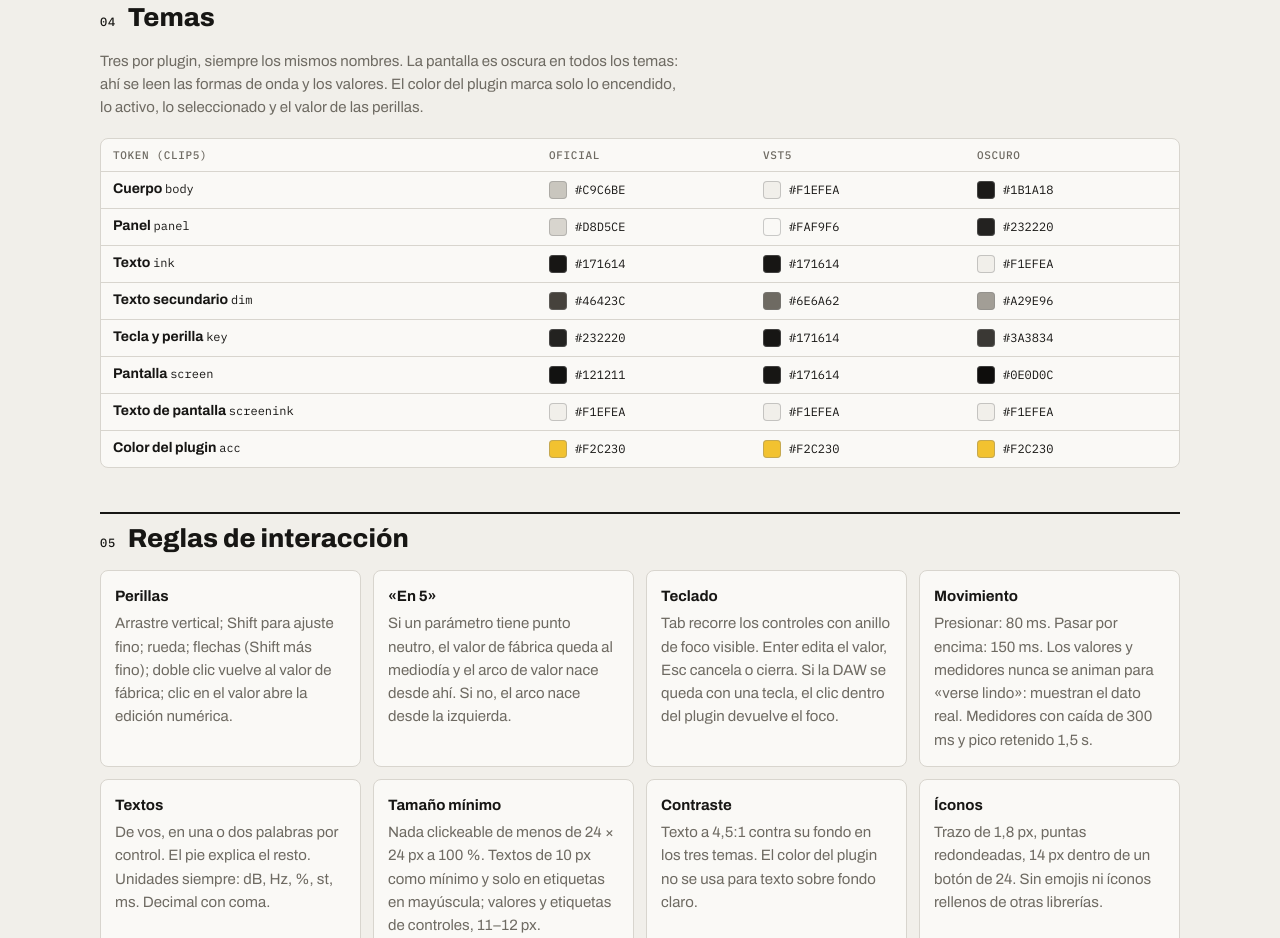
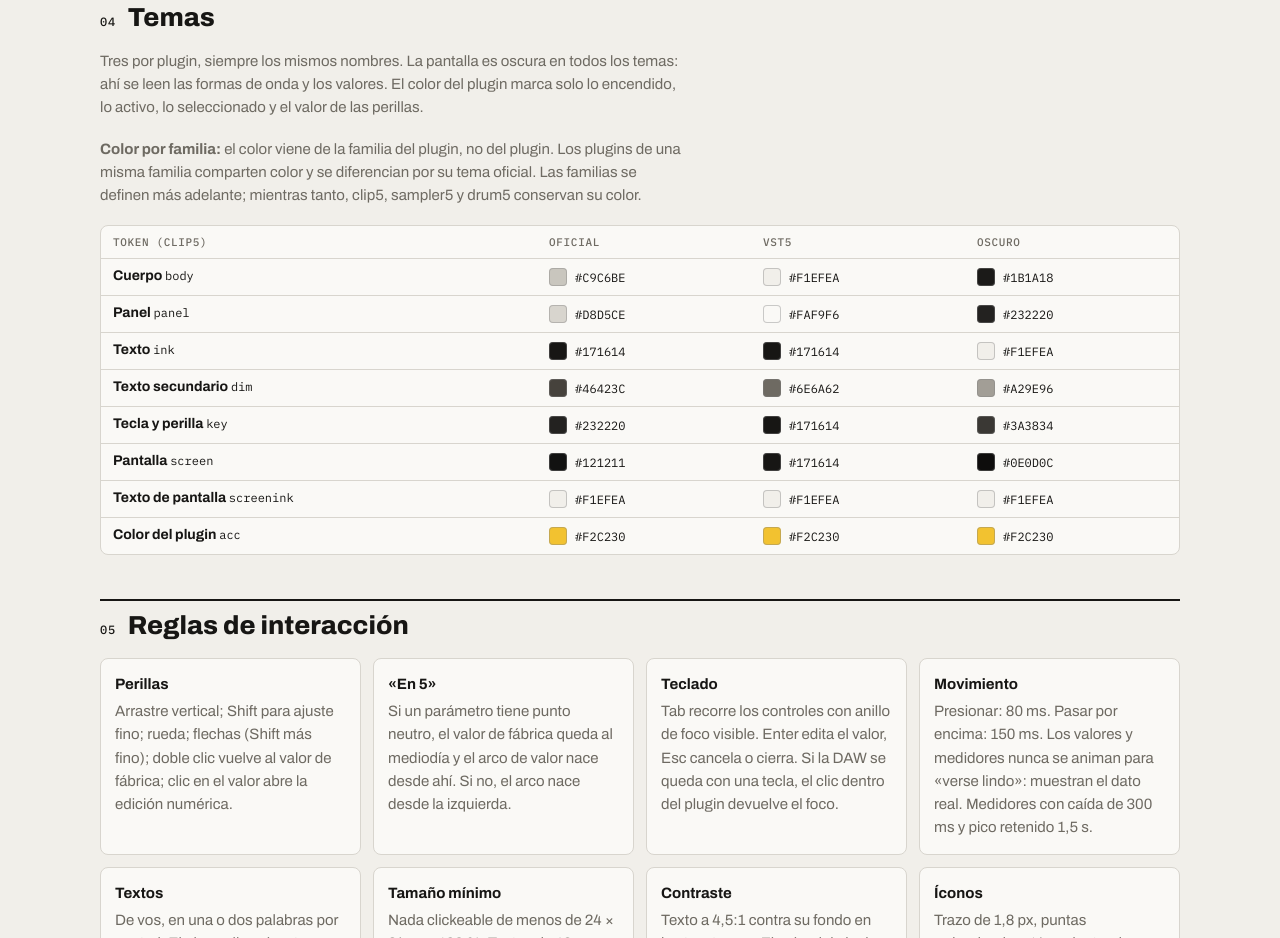
Before and after one commit to 555unkwork-svg/vst5-web, a plain HTML site: page marca/elementos/index.html in a window 1280 px wide. Shown: the part 2636-3574 px from the top of the page. Drawn offline with Linux system fonts and the light colour scheme.

Commit message:
Color por familia en la guía de marca y la de elementos
El color pasa a ser de la familia del plugin. Las familias se definen más
adelante; clip5, sampler5 y drum5 conservan su color mientras tanto y los
reservados pasan a ser colores libres para familias nuevas.

Co-Authored-By: Claude Opus 5.5 <noreply@anthropic.com>
Claude-Session: https://claude.ai/code/session_01HXkKqzy7o3BpyTBZAgNxcu

```diff
--- a/marca/elementos/index.html
+++ b/marca/elementos/index.html
@@ -92,6 +92,7 @@ td code,p code{font:12px var(--m)}
 <section class="sec">
   <div class="sec-h"><span class="mono">04</span><h2>Temas</h2></div>
   <p class="muted">Tres por plugin, siempre los mismos nombres. La pantalla es oscura en todos los temas: ahí se leen las formas de onda y los valores. El color del plugin marca solo lo encendido, lo activo, lo seleccionado y el valor de las perillas.</p>
+  <p class="muted"><b>Color por familia:</b> el color viene de la familia del plugin, no del plugin. Los plugins de una misma familia comparten color y se diferencian por su tema oficial. Las familias se definen más adelante; mientras tanto, clip5, sampler5 y drum5 conservan su color.</p>
   <div class="tbl"><table id="themeTbl"></table></div>
 </section>
 
```
Also changed, not shown: 3 other files.
